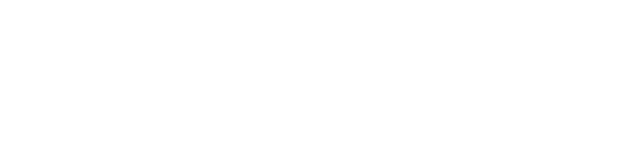
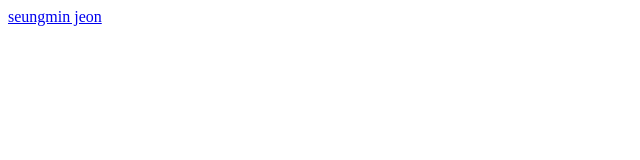
Before and after one commit to rc-01-04/make-page, a plain HTML site: page index.html in a window 1280 px wide. Shown: the whole page, without its empty margins (0-640 px from the left). Drawn offline with Linux system fonts and the light colour scheme.

Commit message:
fix index.html

```diff
--- a/index.html
+++ b/index.html
@@ -5,6 +5,6 @@
     <title>Group 1 Homepage</title>
   </head>
   <body>
-
+    <a href='seungmin_Jeon.html'>seungmin jeon</a>
   </body>
 </html>
```
